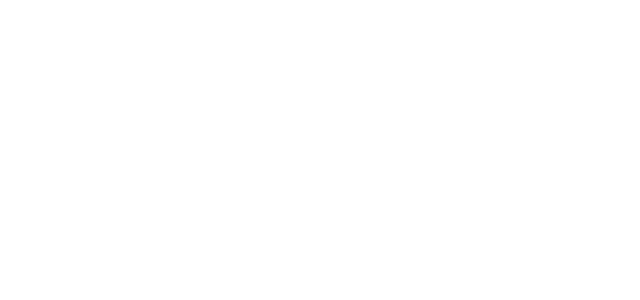
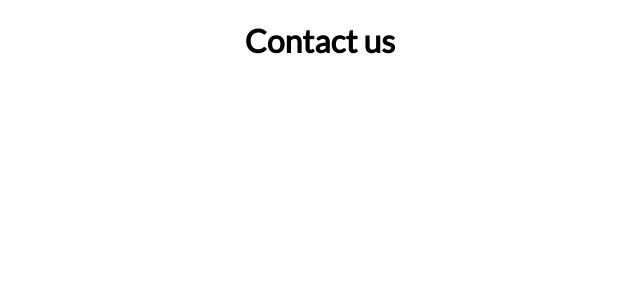
Before and after one commit to pillowslept/ui-votes-test, a Vue app: page /contact in a window 1280 px wide. Shown: the top 300 px of the page, without its empty margins (320-960 px from the left). Built offline with nearby package versions, Linux system fonts and the light colour scheme.

Commit message:
Empty router pages added.

```diff
--- a/src/router/index.js
+++ b/src/router/index.js
@@ -27,6 +27,21 @@
     path: '/login',
     name: 'Login',
     component: () => import(/* webpackChunkName: "about" */ '../views/Login.vue')
+  },
+  {
+    path: '/terms-and-conditions',
+    name: 'TermsConditions',
+    component: () => import(/* webpackChunkName: "about" */ '../views/TermsConditions.vue')
+  },
+  {
+    path: '/privacy-policy',
+    name: 'PrivacyPolicy',
+    component: () => import(/* webpackChunkName: "about" */ '../views/PrivacyPolicy.vue')
+  },
+  {
+    path: '/contact',
+    name: 'Contact',
+    component: () => import(/* webpackChunkName: "about" */ '../views/Contact.vue')
   }
 ]
 
--- /dev/null
+++ b/src/views/Contact.vue
@@ -0,0 +1,5 @@
+<template>
+  <div class="contact-us">
+    <h1>Contact us</h1>
+  </div>
+</template>
--- /dev/null
+++ b/src/views/PrivacyPolicy.vue
@@ -0,0 +1,5 @@
+<template>
+  <div class="privacy">
+    <h1>Privacy policy page</h1>
+  </div>
+</template>
--- /dev/null
+++ b/src/views/TermsConditions.vue
@@ -0,0 +1,5 @@
+<template>
+  <div class="terms-and-conditions">
+    <h1>Terms and conditions page</h1>
+  </div>
+</template>
```
